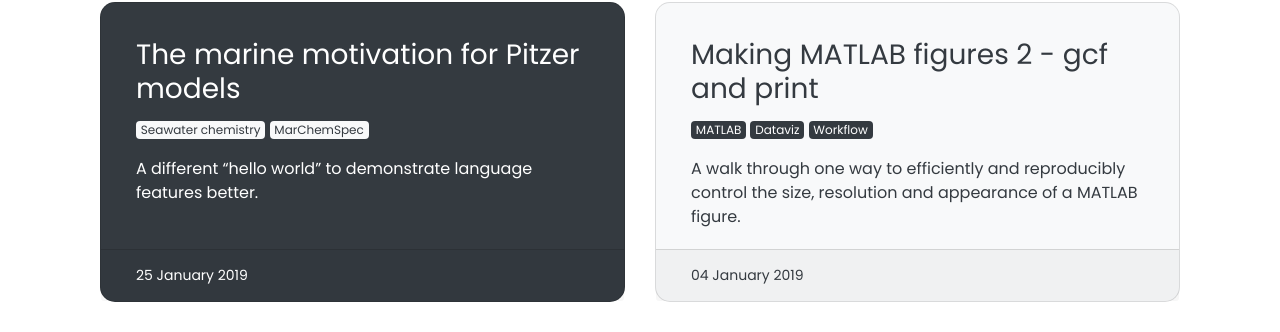
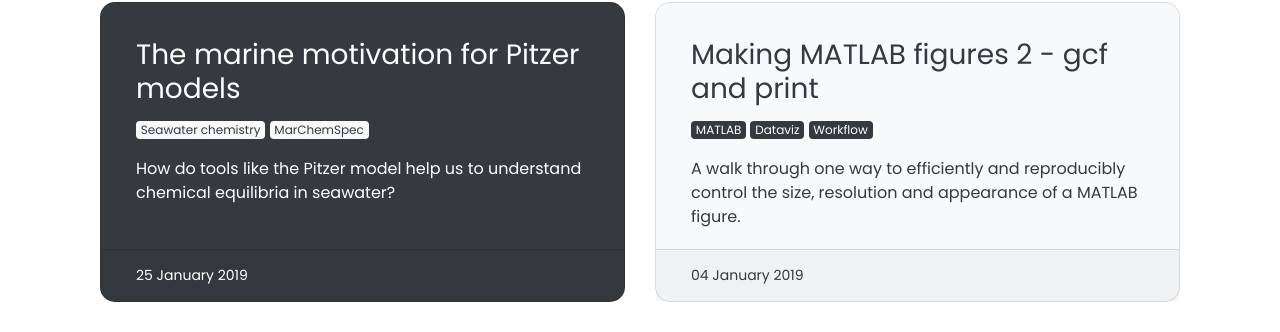
Before and after one commit to mvdh7/mvdh7.github.io, a Jekyll site: the page built from pages/articles.html, in a window 1280 px wide. Shown: the part 545-877 px from the top of the page. Built offline with Jekyll 4.4.1, drawn with Linux system fonts in a browser that asks for light colours; nearby versions of some CDN libraries; comment, search, counter and statistics services are not loaded.

Commit message:
fix description

```diff
--- a/_posts/2019-01-25-the-marine-motivation-for-pitzer-models.md
+++ b/_posts/2019-01-25-the-marine-motivation-for-pitzer-models.md
@@ -3,7 +3,7 @@
 tags: [Seawater chemistry, MarChemSpec]
 style: fill
 color: dark
-description: A different “hello world” to demonstrate language features better.
+description: How do tools like the Pitzer model help us to understand chemical equilibria in seawater?
 ---
 
 <script type="text/x-mathjax-config">
@@ -15,8 +15,7 @@
 
 For my postdoctoral position at the University of East Anglia, I am working on the Pitzer model, which calculates the chemical activity of the atoms and molecules dissolved in complex solutions like seawater. This work is part of the [MarChemSpec project](http://marchemspec.org/), jointly funded by NERC (UK) and NSF (USA).
 
-Here, I attempt to explain why we need the Pitzer model, and what it does
-– *how* it does it, I'll leave for another time.
+Here, I attempt to explain why we need the Pitzer model, and what it does – *how* it does it, I'll leave for another time.
 
 ## What happens in seawater?
 
```
